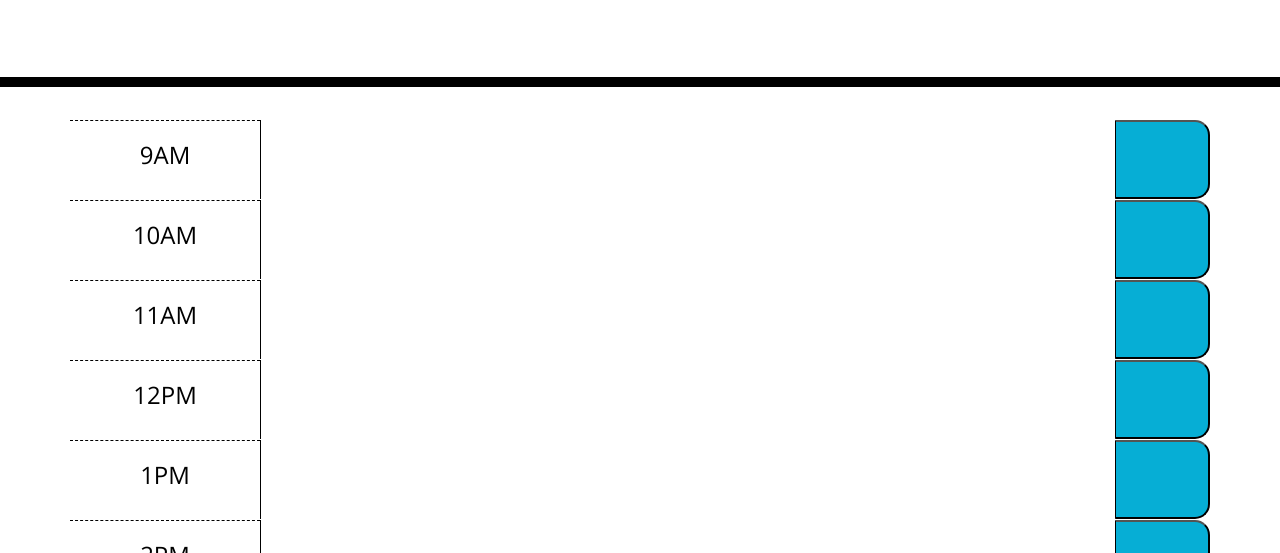
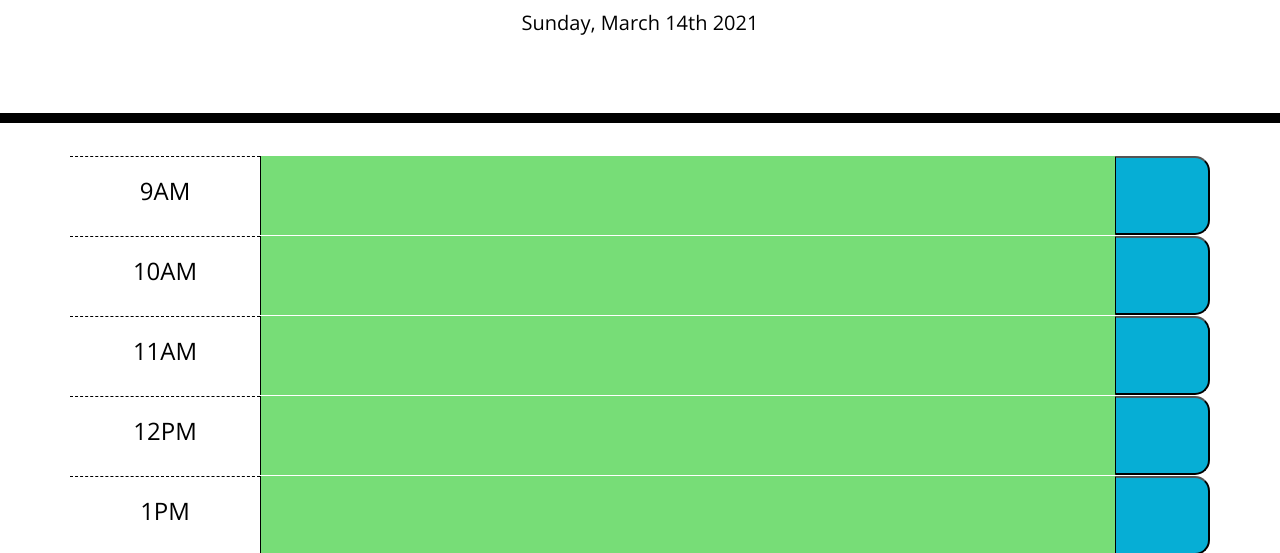
Before and after one commit to njthanhtrang/5.-Third-Party-APIs-Challenge-Work-Day-Scheduler, a plain HTML site: page index.html in a window 1280 px wide. Shown: the part 181-734 px from the top of the page. Drawn offline with nearby package versions, Linux system fonts and the light colour scheme; a web font is replaced by a local one.

Commit message:
fixed source files

```diff
--- a/index.html
+++ b/index.html
@@ -77,7 +77,7 @@
 
   <script src="https://code.jquery.com/jquery-3.4.1.min.js"></script>
   <script src="https://cdnjs.cloudflare.com/ajax/libs/moment.js/2.24.0/moment.min.js"></script>
-  <script src="script.js"></script>
+  <script src="./assets/js/script.js"></script>
 </body>
 
 </html>
```
